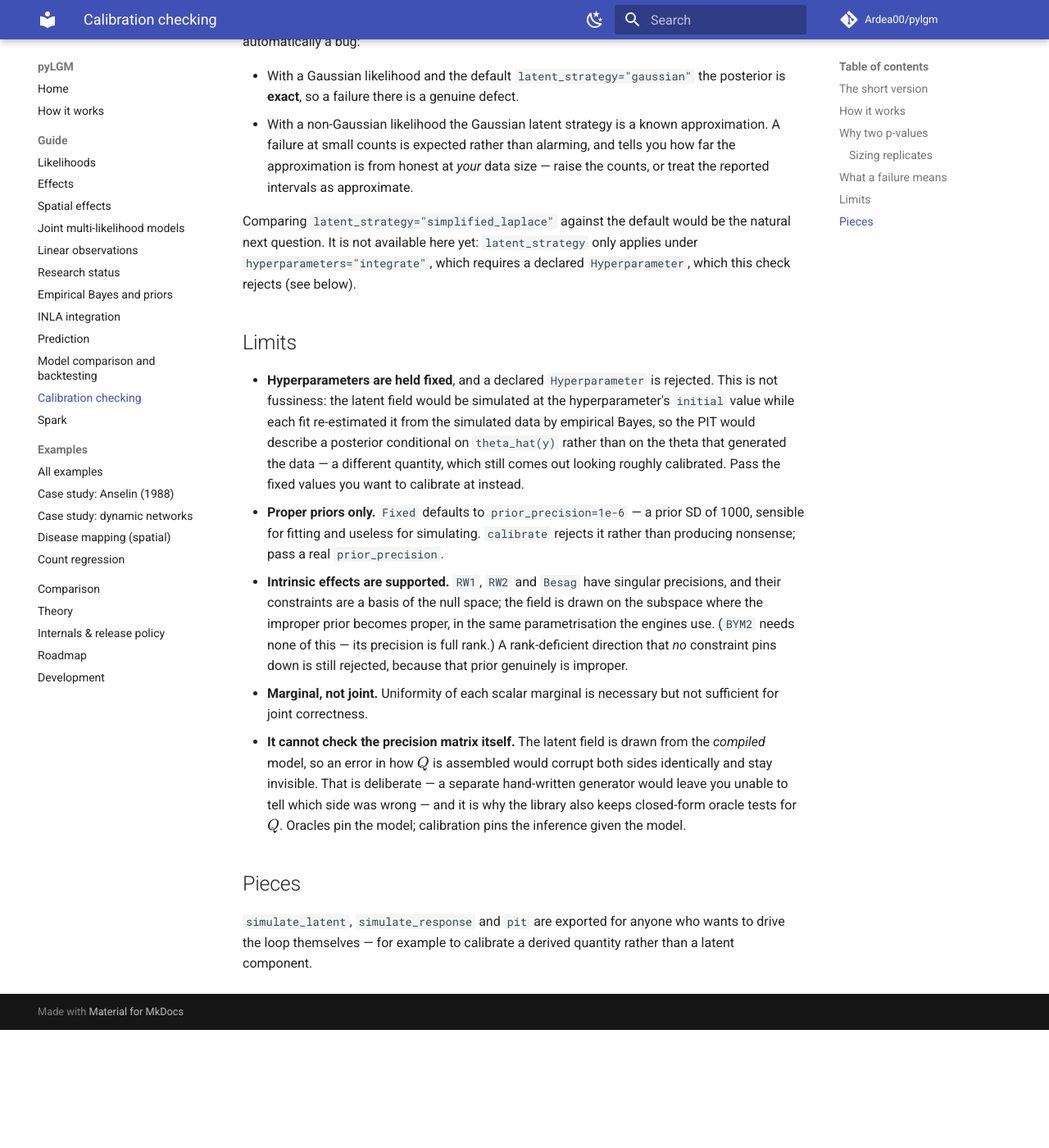
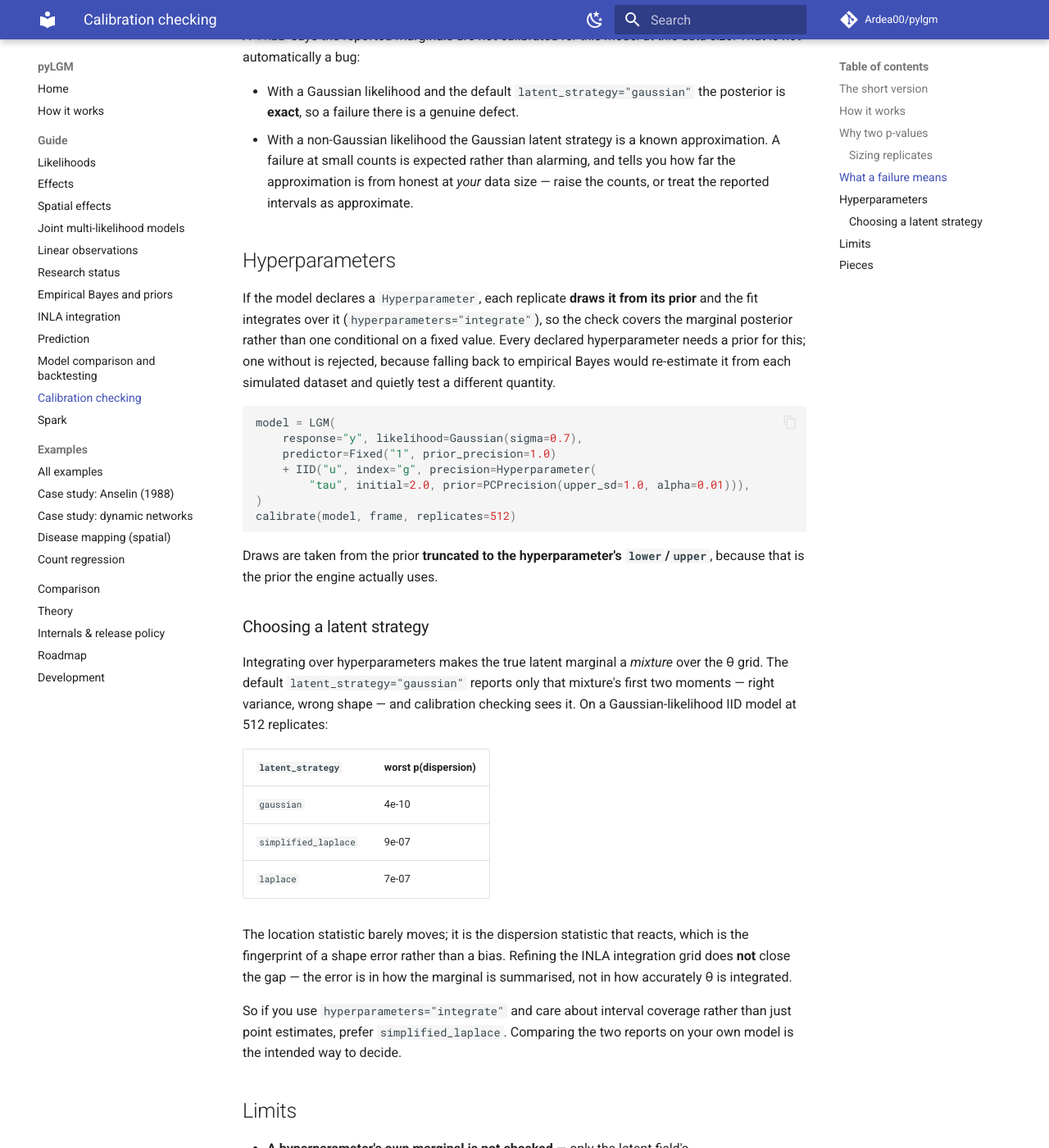
Before and after one commit to Ardea00/pylgm, an MkDocs documentation site: the page built from docs/calibration.md, in a window 1280 px wide and 1400 px high, scrolled down 2388 px. Shown: the whole window at 82% size. Built offline with MkDocs 1.6.1 and Material for MkDocs 9.7.7, drawn with Linux system fonts in a browser that asks for light colours; comment, search, counter and statistics services are not loaded; the version menu is left out; before the commit the page ends 3644 px from its top, so only the background shows below that; some of the changed text lies outside the part shown.

Commit message:
feat(validation): SBC over the hyperparameter prior (F4 phase 2)
A model declaring a Hyperparameter now draws it from its prior each
replicate and fits with hyperparameters="integrate", so the check covers
the marginal p(x | y) rather than p(x | y, theta). A hyperparameter without
a prior is rejected: falling back to empirical Bayes would re-estimate it
per replicate and quietly test a different quantity.

The spec's prerequisite -- a sample() per prior class, with Newton for
PCBYM2Phi -- dissolved. A numeric inverse CDF over logpdf, laid out on the
parameter's internal scale with the Jacobian, is shorter than one bespoke
sampler and strictly better: it truncates to the declared bounds for free
(the engine only searches inside them, so the truncated prior is the one it
uses), and it works for any prior with a logpdf, including the graph-bound
PCBYM2Phi. priors.py is untouched. The grid is built once per hyperparameter,
not per draw -- logpdf is scalar, and rebuilding it in the replicate loop
cost more than every fit in that loop.

Phase 2 immediately found a real miscalibration. Integrating over theta makes
the true latent marginal a mixture over the grid; latent_strategy="gaussian"
reports only its first two moments, so it has the right variance and the
wrong shape. At 512 replicates the worst p(dispersion) is 4e-10 for gaussian,
9e-07 for simplified_laplace, 7e-07 for laplace, with the location statistic
barely moving -- the fingerprint of a shape error, not a bias.

Attributed, not assumed. Tightening the hyperparameter's bounds until the
mixture collapses to one component restores calibration, which exonerates the
prior draw and the integrate path. Refining the integration grid (step 1.0 ->
0.4, radius 3 -> 8) changes nothing: 2.6e-05 -> 1.3e-05 and 0.0021 -> 0.0021.
So the residual is the marginal representation, not integration accuracy --
this does not argue for F5.

Co-Authored-By: Claude Opus 5 <noreply@anthropic.com>

````diff
--- a/docs/calibration.md
+++ b/docs/calibration.md
@@ -11,7 +11,8 @@ works on your own model, not just on the library's test suite.
 ## The short version
 
 ```python
-from pylgm import Fixed, IID, LGM, Poisson
+from pylgm import Fixed, Hyperparameter, IID, LGM, Poisson
+from pylgm.priors import PCPrecision
 from pylgm.validation import calibrate
 
 model = LGM(
@@ -103,20 +104,57 @@ data size*. That is not automatically a bug:
   tells you how far the approximation is from honest at *your* data size — raise
   the counts, or treat the reported intervals as approximate.
 
-Comparing `latent_strategy="simplified_laplace"` against the default would be the
-natural next question. It is not available here yet: `latent_strategy` only
-applies under `hyperparameters="integrate"`, which requires a declared
-`Hyperparameter`, which this check rejects (see below).
+## Hyperparameters
+
+If the model declares a `Hyperparameter`, each replicate **draws it from its
+prior** and the fit integrates over it (`hyperparameters="integrate"`), so the
+check covers the marginal posterior rather than one conditional on a fixed
+value. Every declared hyperparameter needs a prior for this; one without is
+rejected, because falling back to empirical Bayes would re-estimate it from each
+simulated dataset and quietly test a different quantity.
+
+```python
+model = LGM(
+    response="y", likelihood=Gaussian(sigma=0.7),
+    predictor=Fixed("1", prior_precision=1.0)
+    + IID("u", index="g", precision=Hyperparameter(
+        "tau", initial=2.0, prior=PCPrecision(upper_sd=1.0, alpha=0.01))),
+)
+calibrate(model, frame, replicates=512)
+```
+
+Draws are taken from the prior **truncated to the hyperparameter's
+`lower`/`upper`**, because that is the prior the engine actually uses.
+
+### Choosing a latent strategy
+
+Integrating over hyperparameters makes the true latent marginal a *mixture* over
+the θ grid. The default `latent_strategy="gaussian"` reports only that mixture's
+first two moments — right variance, wrong shape — and calibration checking sees
+it. On a Gaussian-likelihood IID model at 512 replicates:
+
+| `latent_strategy` | worst p(dispersion) |
+|---|---|
+| `gaussian` | 4e-10 |
+| `simplified_laplace` | 9e-07 |
+| `laplace` | 7e-07 |
+
+The location statistic barely moves; it is the dispersion statistic that reacts,
+which is the fingerprint of a shape error rather than a bias. Refining the INLA
+integration grid does **not** close the gap — the error is in how the marginal is
+summarised, not in how accurately θ is integrated.
+
+So if you use `hyperparameters="integrate"` and care about interval coverage
+rather than just point estimates, prefer `simplified_laplace`. Comparing the two
+reports on your own model is the intended way to decide.
 
 ## Limits
 
-- **Hyperparameters are held fixed**, and a declared `Hyperparameter` is
-  rejected. This is not fussiness: the latent field would be simulated at the
-  hyperparameter's `initial` value while each fit re-estimated it from the
-  simulated data by empirical Bayes, so the PIT would describe a posterior
-  conditional on `theta_hat(y)` rather than on the theta that generated the data
-  — a different quantity, which still comes out looking roughly calibrated. Pass
-  the fixed values you want to calibrate at instead.
+- **A hyperparameter's own marginal is not checked** — only the latent field's.
+  `result.hyperparameter_marginals()` reports a Gaussian moment-match on the
+  natural scale, which for a positive, skewed precision is wrong in the tails for
+  reasons of reporting rather than inference, so its PIT would measure the
+  collapse rather than the engine.
 - **Proper priors only.** `Fixed` defaults to `prior_precision=1e-6` — a prior SD
   of 1000, sensible for fitting and useless for simulating. `calibrate` rejects
   it rather than producing nonsense; pass a real `prior_precision`.
````
Also changed, not shown: docs/design/specs/2026-09-09-pylgm-f4-sbc-calibration-design.md (+50 -4 lines), 2 other files.
